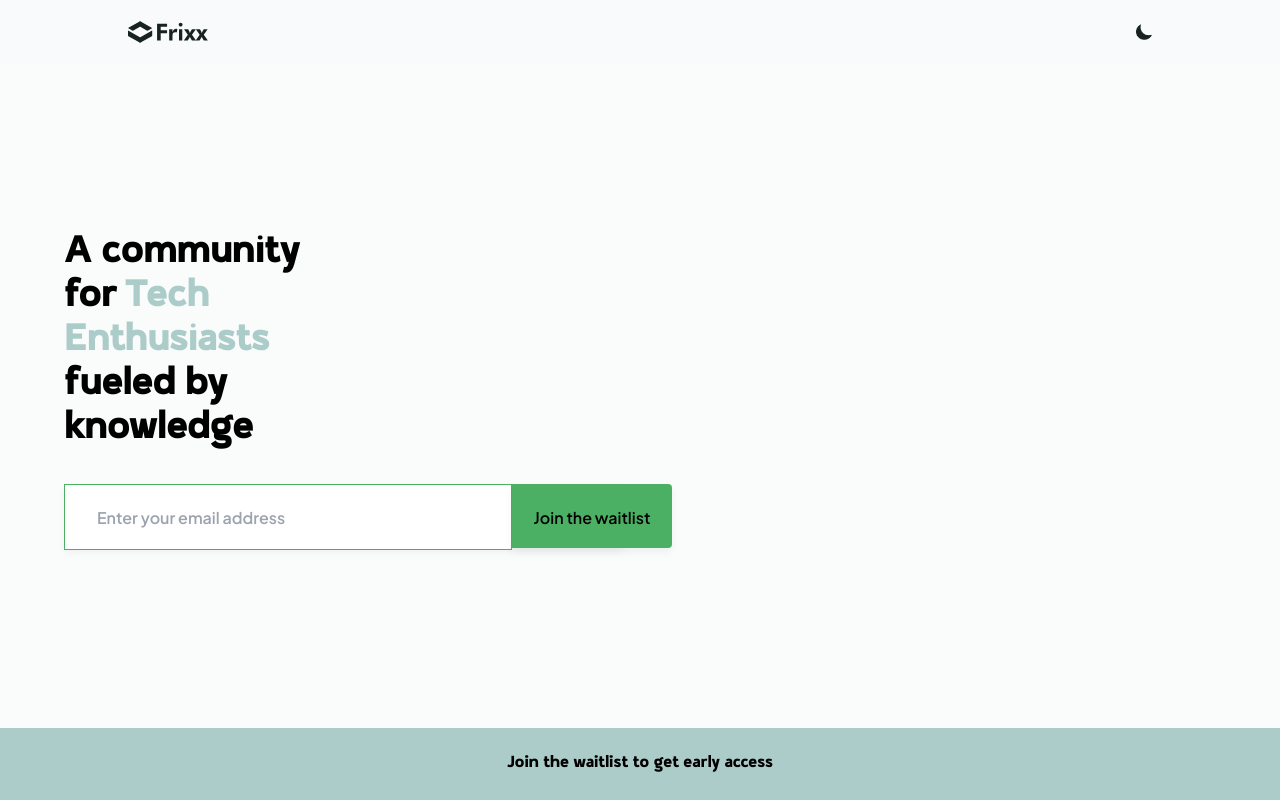
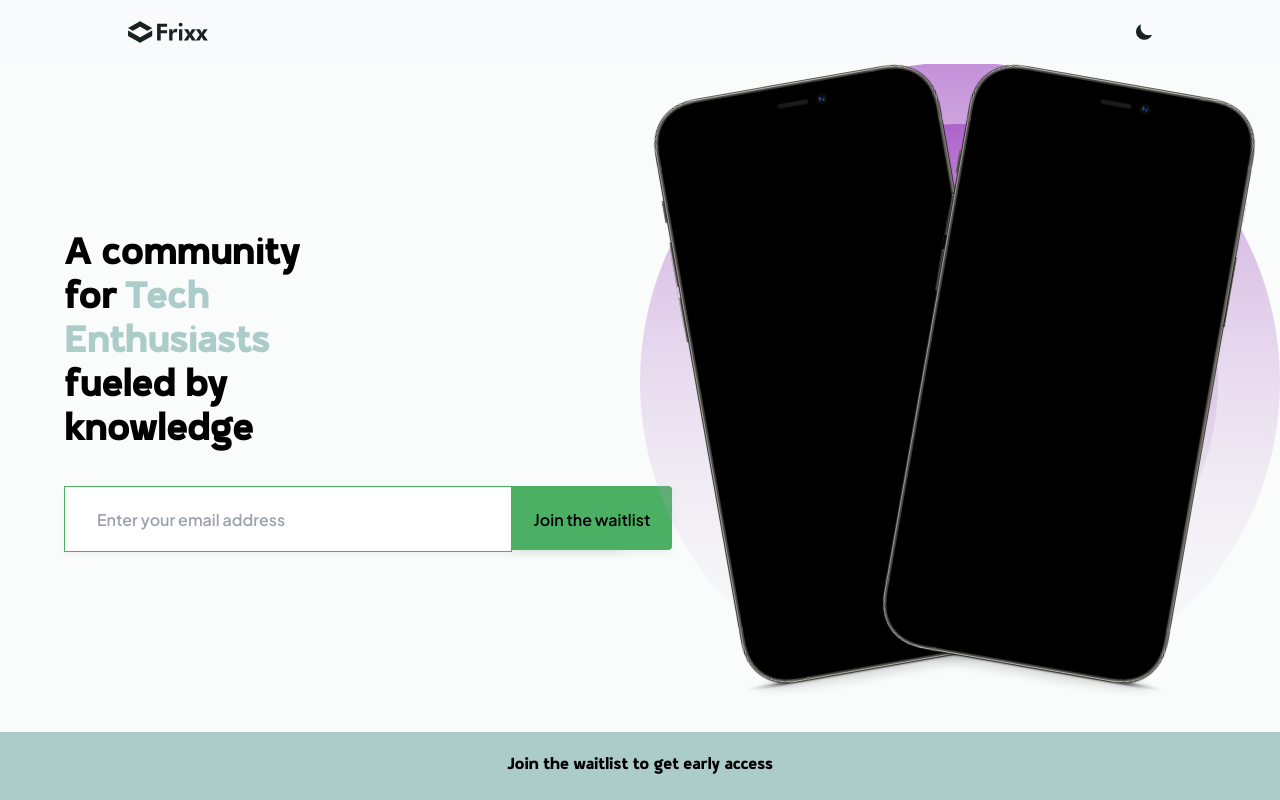
Before and after one commit to alli-Codes/Frixx-waitlist-first-version-, a Vue app: page / in a window 1280 px wide. Shown: the top 800 px of the page. Built offline with nearby package versions, Linux system fonts and the light colour scheme.

Commit message:
Showing back the mockup image

```diff
--- a/src/components/landing-page/LandingPage.vue
+++ b/src/components/landing-page/LandingPage.vue
@@ -42,7 +42,7 @@
 
             <div id="landing__image-section" class=" h-full lg:w-1/2 flex justify-center items-center py-16 lg:py-0">
                 <!-- <Mockup /> -->
-                <img src="../../assets/mockup.svg" class="w-fit" v-show="false" alt="">
+                <img src="../../assets/mockup.svg" class="w-fit" v-show="true" alt="">
             </div>
         </div>
 
```
